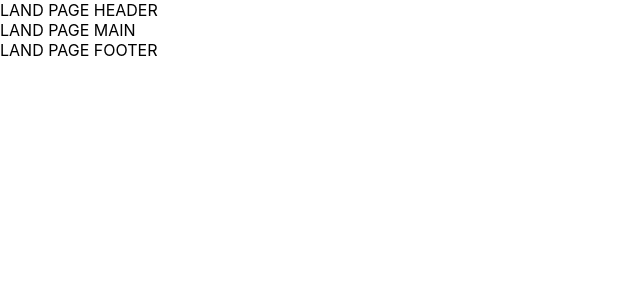
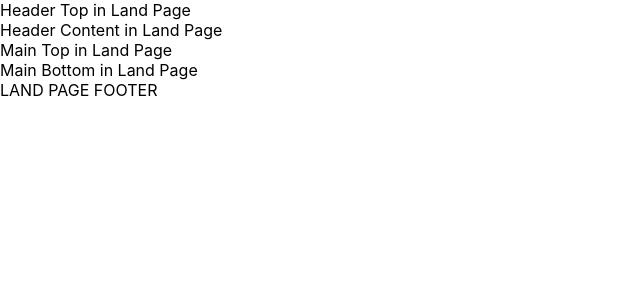
Before and after one commit to mdominguez56/wolox-proyect, a React (Create React App) app: page / in a window 1280 px wide. Shown: the top 300 px of the page, without its empty margins (0-640 px from the left). Built offline with nearby package versions, Linux system fonts and the light colour scheme.

Commit message:
land-page-components-create

```diff
--- a/src/components/landPage/landPageComponent/headerContent.js
+++ b/src/components/landPage/landPageComponent/headerContent.js
@@ -0,0 +1,9 @@
+import React from 'react'
+
+function HeaderContent() {
+    return (
+        <div>Header Content in Land Page</div>
+        );
+  }
+
+export default HeaderContent
--- a/src/components/landPage/landPageComponent/headerTop.js
+++ b/src/components/landPage/landPageComponent/headerTop.js
@@ -0,0 +1,9 @@
+import React from 'react'
+
+function HeaderTop() {
+    return (
+        <div>Header Top in Land Page</div>
+        );
+  }
+
+export default HeaderTop
--- a/src/components/landPage/landPageComponent/mainBottom.js
+++ b/src/components/landPage/landPageComponent/mainBottom.js
@@ -0,0 +1,9 @@
+import React from 'react'
+
+function MainBottom() {
+    return (
+        <div>Main Bottom in Land Page</div>
+        );
+  }
+
+export default MainBottom
--- a/src/components/landPage/landPageComponent/mainTop.js
+++ b/src/components/landPage/landPageComponent/mainTop.js
@@ -0,0 +1,9 @@
+import React from 'react'
+
+function MainTop() {
+    return (
+        <div>Main Top in Land Page</div>
+        );
+  }
+
+export default MainTop
--- a/src/components/landPage/landPageHeader.js
+++ b/src/components/landPage/landPageHeader.js
@@ -5,11 +5,20 @@ import {
     Route,
     Link
   } from "react-router-dom";
+import HeaderTop from './landPageComponent/headerTop';
+import HeaderContent from './landPageComponent/headerContent';
 
 
   function LandPageHeader() {
     return (
-        <div>LAND PAGE HEADER</div>
+    <Router>
+        <Switch>
+            <Route>
+                <HeaderTop />
+                <HeaderContent />
+            </Route>
+        </Switch>
+    </Router>
         );
   }
 
--- a/src/components/landPage/landPageMain.js
+++ b/src/components/landPage/landPageMain.js
@@ -5,11 +5,20 @@ import {
     Route,
     Link
   } from "react-router-dom";
+import MainBottom from './landPageComponent/mainBottom';
+import MainTop from './landPageComponent/mainTop';
 
 
   function LandPageMain() {
     return (
-        <div>LAND PAGE MAIN</div>
+      <Router>
+      <Switch>
+          <Route>
+              <MainTop />
+              <MainBottom />
+          </Route>
+      </Switch>
+  </Router>
         );
   }
 
```
